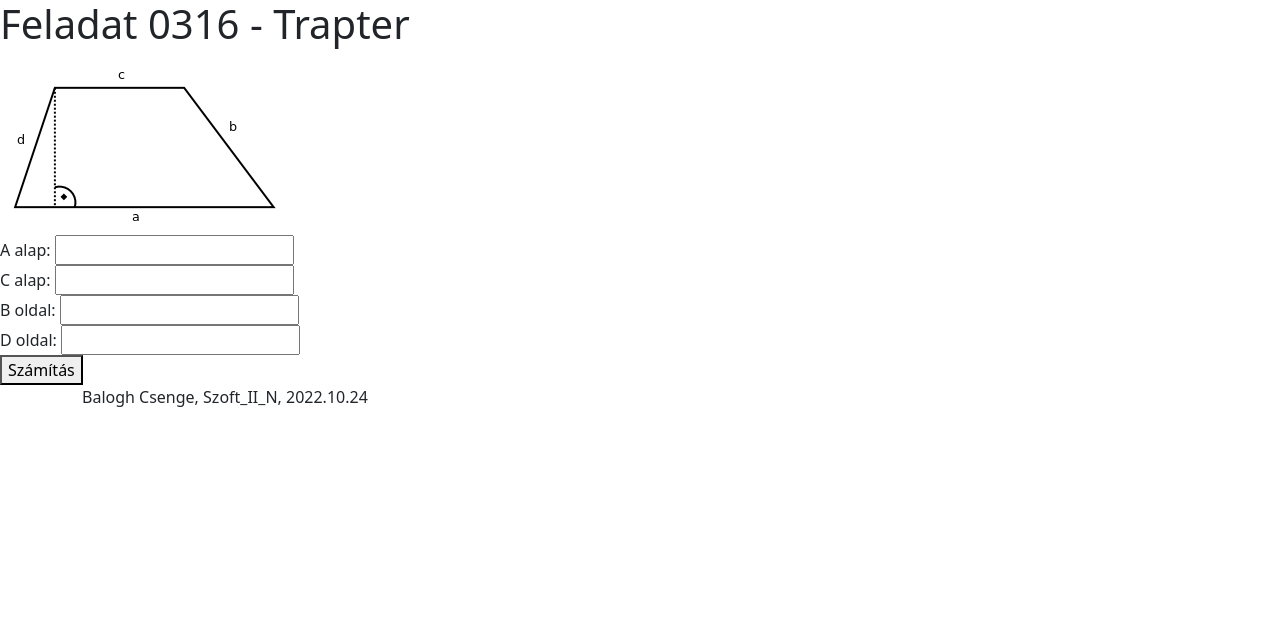
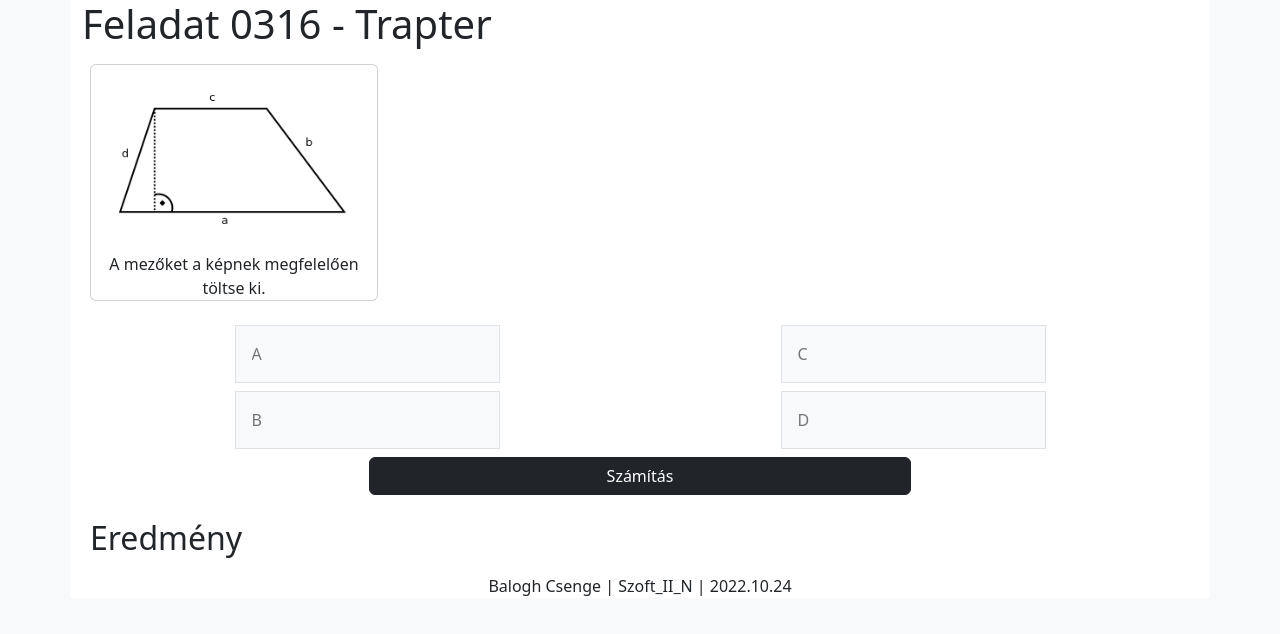
Before and after one commit to csengekulker/ts-trapter, a website: page src/index.html in a window 1280 px wide. Drawn offline with nearby package versions, Linux system fonts and the light colour scheme.

Commit message:
bootstrap & layout

```diff
--- a/src/index.html
+++ b/src/index.html
@@ -20,44 +20,56 @@
 
     <script src="app.js" defer></script>
 </head>
-<body>
+<body class="bg-light">
 
-    <h1>Feladat 0316 - Trapter</h1>
+    <div class="container bg-white">
+        <h1>Feladat 0316 - Trapter</h1>
+        <div id="image" class="text-center p-2">
 
-    <div id="image">
-        <img src="./static/trapez.png" alt="Trapez">
-    </div>
+            <div class="card" style="width: 18rem;">
+                <img src="./static/trapez.png" alt="Trapez" class="p-3 card-img-left">
+                <p class="card-text">A mezőket a képnek megfelelően töltse ki.</p>
+            </div>
 
-    <div>
-        <label for="base_a">A alap:</label>
-        <input type="text" id="base_a">
+        </div>
+        <div class="p-3">
 
-        <br>
+            <div class="text-center pb-2">
+                <div class="row g-2">
+                  <div class="col-6">
+                    <input placeholder="A" type="text" id="base_a" class="p-3 border bg-light">
+                  </div>
+                  <div class="col-6">
+                    <input placeholder="C" type="text" id="base_c" class="p-3 border bg-light">
+                  </div>
+                  <div class="col-6">
+                    <input placeholder="B" type="text" id="side_b" class="p-3 border bg-light">
+                  </div>
+                  <div class="col-6">
+                    <input placeholder="D" type="text" id="side_d" class="p-3 border bg-light">
+                  </div>
+                </div>
+              </div>
 
-        <label for="base_c">C alap:</label>
-        <input type="text" id="base_c">
+            <div class="text-center">
+                <button
+                    id="submitButton"
+                    class="btn btn-dark w-50">
+                    Számítás
+                </button>
+            </div>
 
-        <br>
+        </div>
+            <div class="p-2">
+                <h2 id="resultHeading">Eredmény</h2>
+                <div id="resultField"></div>
+            </div>
 
-        <label for="side_b">B oldal:</label>
-        <input type="text" id="side_b">
 
-        <br>
-
-        <label for="side_d">D oldal:</label>
-        <input type="text" id="side_d">
-
-        <br>
-
-        <button id="submitButton">Számítás</button>
-
-        <div id="resultField"></div>
-
-    </div>
-
-    <div class="container">
-        <div>
-            Balogh Csenge, Szoft_II_N, 2022.10.24
+        <div class="text-center">
+            <p>
+                Balogh Csenge | Szoft_II_N | 2022.10.24
+            </p>
         </div>
     </div>
 
```
